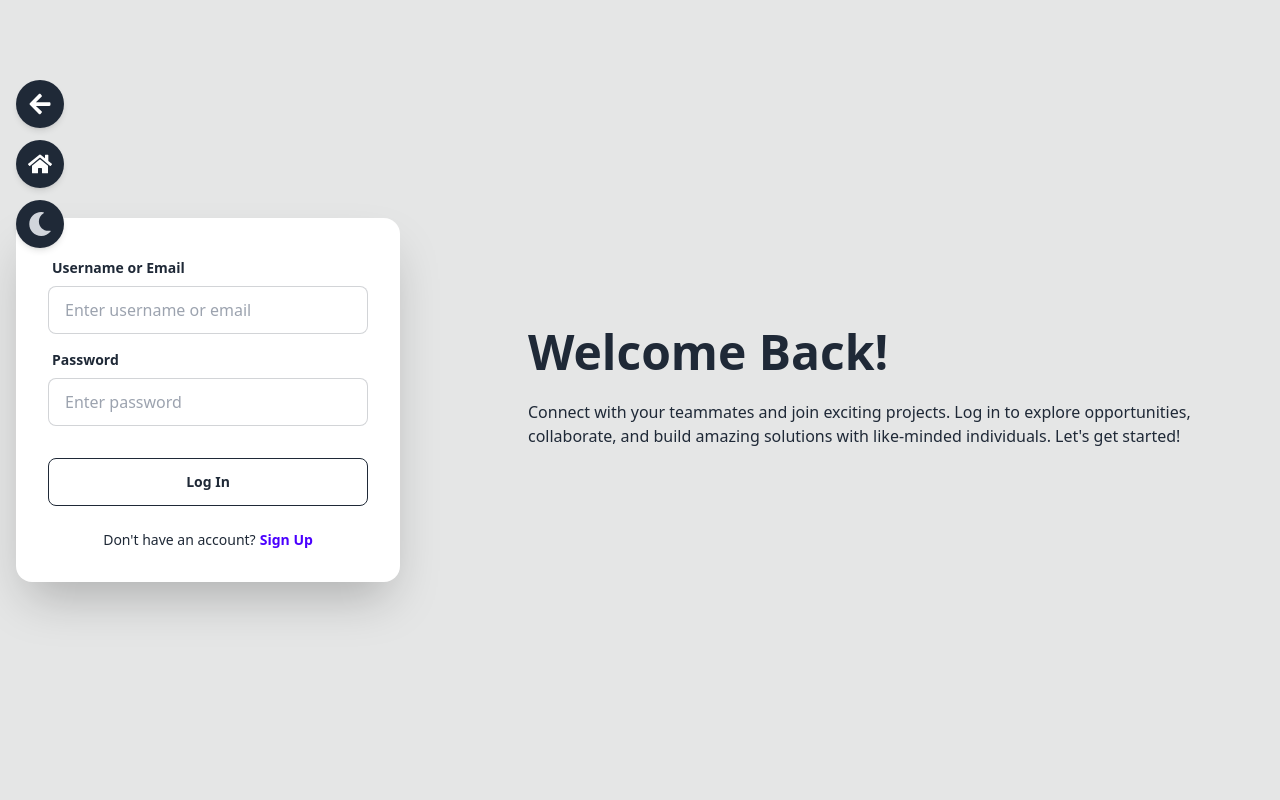
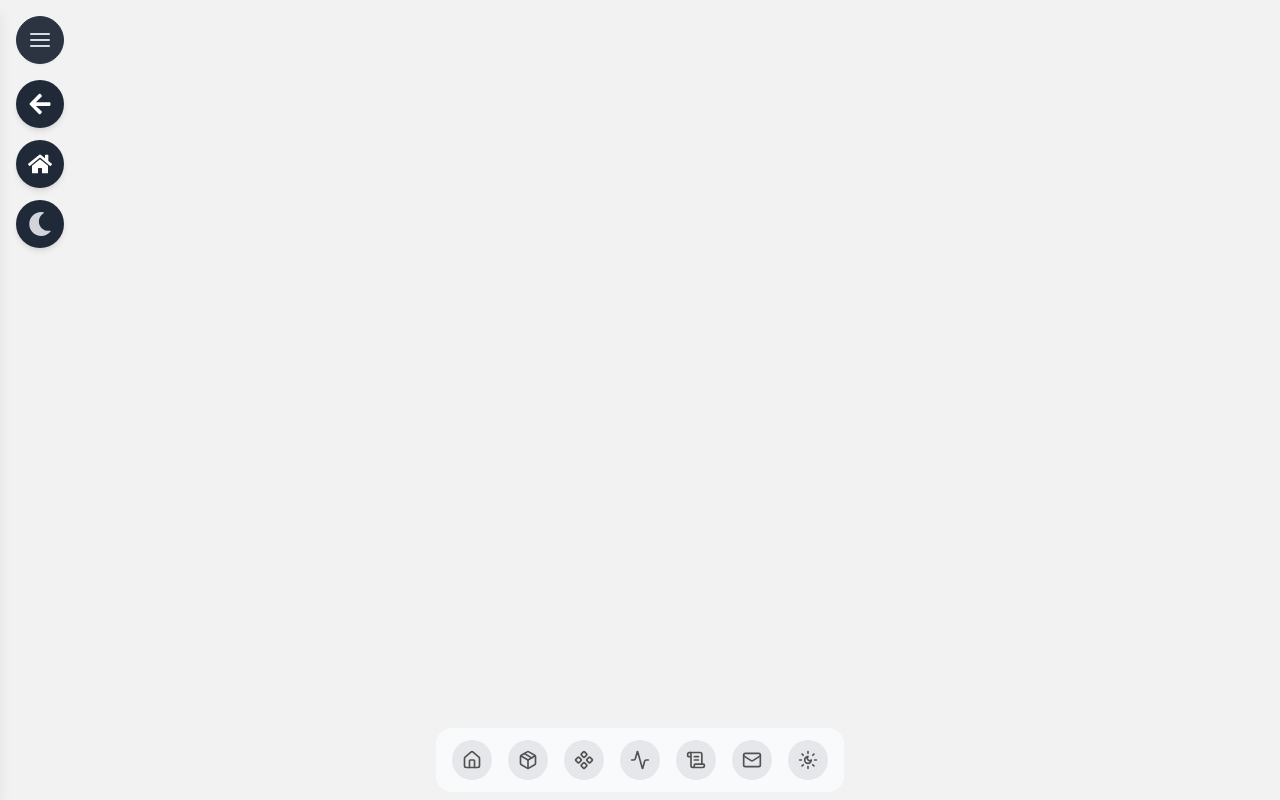
Before and after one commit to tms04/HackMate, a React (Vite) app in the folder clients/: page /demo in a window 1280 px wide. Before the commit this address led to /login. Built offline with nearby package versions, Linux system fonts and the light colour scheme.

Commit message:
fixed the ui and made some pages resposive

```diff
--- a/clients/src/App.jsx
+++ b/clients/src/App.jsx
@@ -20,27 +20,45 @@ import { FiMenu } from "react-icons/fi";
 import DrawerSideBar from "./components/DrawerSideBar";
 import HomeButton from "./components/HomeButton .jsx";
 import { FaHome } from "react-icons/fa";
-
+import { useState } from "react";
 
 const AuthenticatedLayout = ({ children }) => {
   return (
     <div className="drawer">
       <input id="my-drawer" type="checkbox" className="drawer-toggle" />
-      <div className="drawer-content bg-base-200 min-h-screen">
+
+      {/* Content Area */}
+      <div className="drawer-content bg-base-200 min-h-screen relative">
+        {/* Drawer Toggle Button */}
         <label
           htmlFor="my-drawer"
           className="btn btn-circle btn-neutral fixed top-4 left-4 z-50 transition-opacity duration-300 drawer-button"
         >
           <FiMenu size={24} />
         </label>
+
+        {/* Toggle - Automatically hides when sidebar opens */}
+        <div id="toggle-container">
+          <Toggle />
+        </div>
+
+        {/* Protected Page Content */}
         {children}
       </div>
+
+      {/* Sidebar Drawer */}
       <DrawerSideBar />
+
+      {/* Hide Toggle When Drawer is Open */}
       <style>
         {`
           #my-drawer:checked ~ .drawer-content .drawer-button {
             opacity: 0;
             pointer-events: none;
+          }
+
+          #my-drawer:checked ~ .drawer-content #toggle-container {
+            display: none; /* Hides the toggle when the sidebar opens */
           }
         `}
       </style>
@@ -52,7 +70,7 @@ export default function App() {
   return (
     <Router>
       <Toaster position="top-center" />
-      <Toggle />
+      {/* <Toggle /> */}
       {/* <HomeButton/> */}
       {/* <FaHome /> */}
       <Routes>
@@ -60,7 +78,8 @@ export default function App() {
         <Route path="/signup" element={<SignUp />} />
         <Route path="/login" element={<Login />} />
 
-        <Route element={<ProtectedRoute />}>
+        {/* <Route element={<ProtectedRoute />}> */}
+        {/* <Toggle/> */}
           <Route path="/main" element={<AuthenticatedLayout><MainPage /></AuthenticatedLayout>} />
           <Route path="/demo" element={<AuthenticatedLayout><Demo /></AuthenticatedLayout>} />
           <Route path="/userdetails" element={<AuthenticatedLayout><ProfileForm /></AuthenticatedLayout>} />
@@ -70,7 +89,7 @@ export default function App() {
           <Route path="/createdteam/:teamId" element={<AuthenticatedLayout><CreatedTeamPage /></AuthenticatedLayout>} />
           <Route path="/joinedteam/:teamId" element={<AuthenticatedLayout><JoinedTeamPage /></AuthenticatedLayout>} />
           <Route path="/profile" element={<AuthenticatedLayout><ProfilePage /></AuthenticatedLayout>} />
-        </Route>
+        {/* </Route> */}
       </Routes>
     </Router>
   );
--- /dev/null
+++ b/clients/src/components/ColorSwitch.jsx
@@ -0,0 +1,29 @@
+/* eslint-disable no-unused-vars */
+import { useEffect, useState } from "react";
+import { FaHome, FaArrowLeft, FaSun, FaMoon } from "react-icons/fa";
+import { useNavigate } from "react-router-dom"; // React Router for navigation
+
+const Toggle = () => {
+  const [theme, setTheme] = useState(localStorage.getItem("theme") || "light");
+  const navigate = useNavigate(); // Use React Router for navigation
+
+  useEffect(() => {
+    document.documentElement.setAttribute("data-theme", theme);
+    localStorage.setItem("theme", theme);
+  }, [theme]);
+
+  return (
+    <div className="fixed top-8 right-4 md:top-8 md:right-8 flex flex-col items-center gap-3 z-10">
+      {/* Theme Toggle - Sun & Moon Icons */}
+      <button
+        className="sm:w-12 sm:h-12 w-8 h-8 flex items-center justify-center rounded-full bg-gray-800 text-yellow-400 shadow-md transition
+                   hover:bg-gray-700 hover:shadow-lg"
+        onClick={() => setTheme(theme === "dark" ? "light" : "dark")}
+      >
+        {theme === "dark" ? <FaSun className="w-4 h-4 sm:w-6 sm:h-6" /> : <FaMoon className="w-4 h-4 sm:w-6 sm:h-6 text-gray-300" />}
+      </button>
+    </div>
+  );
+};
+
+export default Toggle;
--- a/clients/src/components/Demo.jsx
+++ b/clients/src/components/Demo.jsx
@@ -20,41 +20,41 @@ import BackButton from './BackButton';
       ),
       href: '#',
     },
-    // {
-    //   title: 'Products',
-    //   icon: (
-    //     <Package className="h-full w-full text-neutral-600 dark:text-neutral-300" />
-    //   ),
-    //   href: '#',
-    // },
-    // {
-    //   title: 'Components',
-    //   icon: (
-    //     <Component className="h-full w-full text-neutral-600 dark:text-neutral-300" />
-    //   ),
-    //   href: '#',
-    // },
-    // {
-    //   title: 'Activity',
-    //   icon: (
-    //     <Activity className="h-full w-full text-neutral-600 dark:text-neutral-300" />
-    //   ),
-    //   href: '#',
-    // },
-    // {
-    //   title: 'Change Log',
-    //   icon: (
-    //     <ScrollText className="h-full w-full text-neutral-600 dark:text-neutral-300" />
-    //   ),
-    //   href: '#',
-    // },
-    // {
-    //   title: 'Email',
-    //   icon: (
-    //     <Mail className="h-full w-full text-neutral-600 dark:text-neutral-300" />
-    //   ),
-    //   href: '#',
-    // },
+    {
+      title: 'Products',
+      icon: (
+        <Package className="h-full w-full text-neutral-600 dark:text-neutral-300" />
+      ),
+      href: '#',
+    },
+    {
+      title: 'Components',
+      icon: (
+        <Component className="h-full w-full text-neutral-600 dark:text-neutral-300" />
+      ),
+      href: '#',
+    },
+    {
+      title: 'Activity',
+      icon: (
+        <Activity className="h-full w-full text-neutral-600 dark:text-neutral-300" />
+      ),
+      href: '#',
+    },
+    {
+      title: 'Change Log',
+      icon: (
+        <ScrollText className="h-full w-full text-neutral-600 dark:text-neutral-300" />
+      ),
+      href: '#',
+    },
+    {
+      title: 'Email',
+      icon: (
+        <Mail className="h-full w-full text-neutral-600 dark:text-neutral-300" />
+      ),
+      href: '#',
+    },
     {
       title: 'Theme',
       icon: (
--- a/clients/src/components/DrawerSideBar.jsx
+++ b/clients/src/components/DrawerSideBar.jsx
@@ -64,7 +64,8 @@ const DrawerSideBar = () => {
         htmlFor="my-drawer"
         aria-label="close sidebar"
         className="drawer-overlay"
-      ></label>
+        ></label>
+
 
       <div className="menu bg-base-100 text-base-content min-h-full w-80 flex flex-col shadow-lg p-0">
         {/* User Profile Section */}
--- a/clients/src/pages/Home.jsx
+++ b/clients/src/pages/Home.jsx
@@ -1,19 +1,33 @@
 import { Link } from "react-router-dom";
 import GooeyTextDemo from "./New";
+import ColorSwitch from "../components/ColorSwitch";
+
 const Home = () => {
   return (
-    <div className="min-h-screen flex flex-col items-center justify-center bg-base-200 text-center p-8">
-      <h1 className="text-5xl font-bold mb-6">
+    <div className="min-h-screen flex flex-col items-center justify-center
+                    bg-base-200 text-center p-6 sm:p-12">
+      <ColorSwitch />
+
+      {/* Heading */}
+      <h1 className="text-2xl sm:text-5xl font-bold mb-4 sm:mb-6">
         Find the Perfect Team for Your Next Project!
       </h1>
-      <p className="text-lg max-w-2xl">
+
+      {/* Description - Hidden on small screens */}
+      <p className="hidden sm:block text-lg max-w-2xl">
         Connect with like-minded individuals based on skills, interests, and
         availability. Whether it&lsquo;s a hackathon, startup, or research
         project, build your dream team today.
       </p>
+
+      {/* Gooey Effect Component */}
       <GooeyTextDemo />
+
+      {/* Get Started Button */}
       <Link to="/login">
-        <button className="btn btn-outline mt-6">Get Started</button>
+        <button className="btn btn-outline mt-6 sm:mt-8 text-base sm:text-lg px-6 py-3">
+          Get Started
+        </button>
       </Link>
     </div>
   );
--- a/clients/src/pages/Login.jsx
+++ b/clients/src/pages/Login.jsx
@@ -1,7 +1,9 @@
+/* eslint-disable react/no-unescaped-entities */
 import { useState } from "react";
 import { useNavigate } from "react-router-dom";
 import Cookies from "js-cookie";
 import toast from "react-hot-toast";
+import ColoSwitch from "../components/ColorSwitch"
 
 const Login = () => {
   const [formData, setFormData] = useState({
@@ -46,10 +48,11 @@ const Login = () => {
   return (
     <div className="hero bg-base-300 min-h-screen">
       {/* <Toaster /> */}
+      <ColoSwitch/>
       <div className="hero-content flex-col lg:flex-row-reverse gap-x-32">
         <div className="text-center lg:text-left">
-          <h1 className="text-5xl font-bold">Welcome Back!</h1>
-          <p className="py-6">
+          <h1 className="text-5xl sm:font-bold font-semibold">Welcome Back!</h1>
+          <p className="py-6 sm:block hidden">
             Connect with your teammates and join exciting projects. Log in to
             explore opportunities, collaborate, and build amazing solutions with
             like-minded individuals. Let's get started!
--- a/clients/src/pages/MainPage.jsx
+++ b/clients/src/pages/MainPage.jsx
@@ -8,6 +8,7 @@ import ProfileCard from "../components/ProfileCard";
 import { useLocation } from "react-router-dom";
 import Cookies from "js-cookie";
 import { MdFilterAltOff } from "react-icons/md";
+import Toggle from "../components/Toggle";
 
 
 const MainPage = () => {
@@ -196,12 +197,15 @@ const MainPage = () => {
       {/* Page Content */}
       <div className="drawer-content bg-base-200 min-h-screen text-white">
         {/* Drawer Button */}
-        <label
+       <div>
+         <label
           htmlFor="my-drawer"
           className="btn btn-circle btn-neutral fixed top-4 left-4 z-50 transition-opacity duration-300 drawer-button"
         >
           <FiMenu size={24} />
         </label>
+        {/* <Toggle/> */}
+       </div>
         {/* Filter Bar */}
         <div className="pt-4 px-5 pb-4 flex justify-center text-base-content">
           <div className="bg-base-100 p-4 rounded-lg shadow-md w-fit">
--- a/clients/src/pages/MyTeams.jsx
+++ b/clients/src/pages/MyTeams.jsx
@@ -1,3 +1,4 @@
+/* eslint-disable no-unused-vars */
 import { useEffect, useState, useCallback } from "react";
 import axios from "axios";
 import Cookies from "js-cookie";
--- a/clients/src/pages/SignUp.jsx
+++ b/clients/src/pages/SignUp.jsx
@@ -2,6 +2,7 @@ import { useState } from "react";
 import { useNavigate } from "react-router-dom";
 import Cookies from "js-cookie";
 import toast, { Toaster } from "react-hot-toast";
+import ColoSwitch from "../components/ColorSwitch"
 
 const SignUp = () => {
   const [formData, setFormData] = useState({
@@ -47,10 +48,11 @@ const SignUp = () => {
   return (
     <div className="hero bg-base-300 min-h-screen">
       <Toaster />
-      <div className="hero-content flex-col lg:flex-row-reverse gap-x-32">
+      <ColoSwitch/>
+      <div className="hero-content flex-col lg:flex-row-reverse gap-x-32 pt-16">
         <div className="text-center lg:text-left">
-          <h1 className="text-5xl font-bold">Find Your Perfect Team!</h1>
-          <p className="py-6">
+          <h1 className="text-5xl sm:font-bold font-semibold">Find Your Perfect Team!</h1>
+          <p className="py-6 sm:block hidden">
             Join a vibrant community of innovators and problem solvers. Whether
             you are looking for teammates for a hackathon, college event, or
             project collaboration, our platform helps you connect with
```
Also changed, not shown: 1 other file (tests, documents, lock files or other folders).
